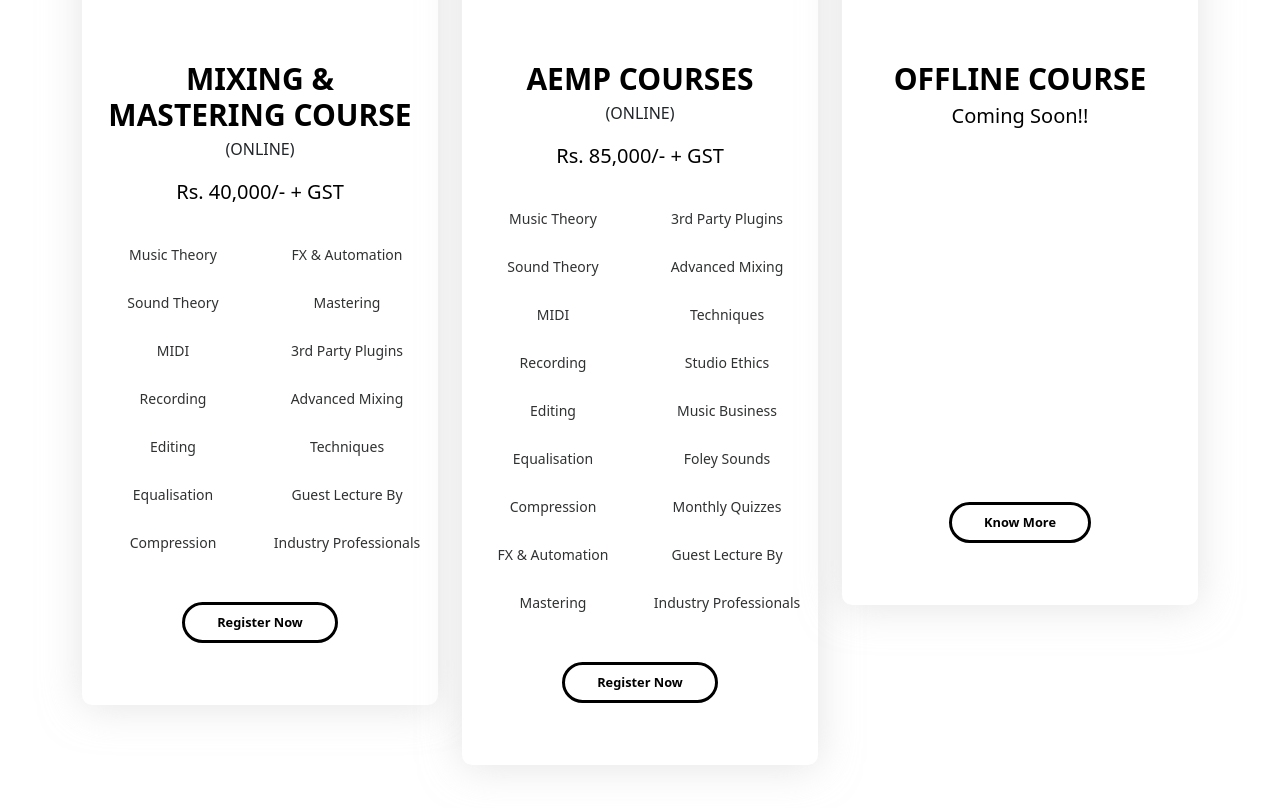
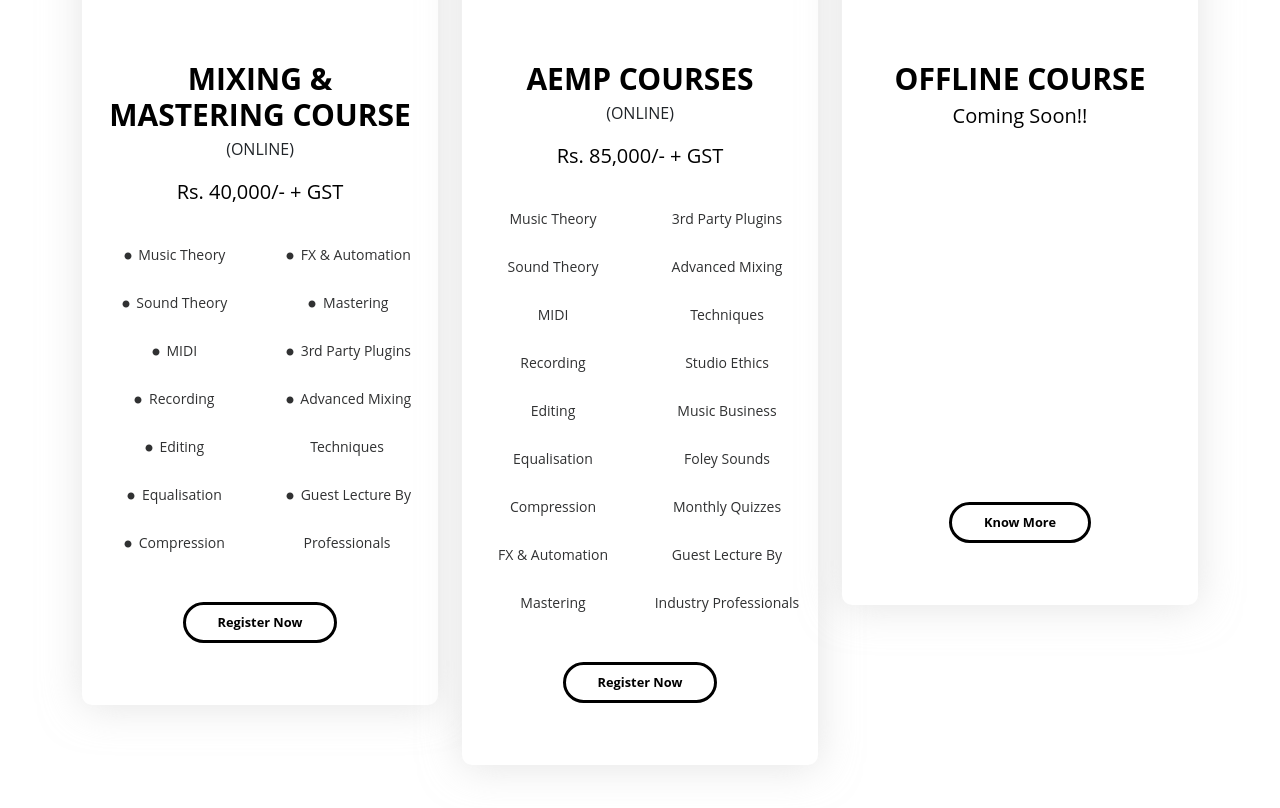
Before and after one commit to mixwithvasudevm/PortfolioSite, a React (Create React App) app in the folder client/: page /aemp in a window 1280 px wide. Shown: the part 960-1768 px from the top of the page. Built offline with nearby package versions, Linux system fonts and the light colour scheme.

Commit message:
body family

```diff
--- a/client/src/App.css
+++ b/client/src/App.css
@@ -19,6 +19,10 @@
 ::-webkit-scrollbar-thumb:hover {
   background: #000;
 }
+@import url('https://fonts.googleapis.com/css2?family=Open+Sans&display=swap');
+body{
+  font-family: 'Open Sans', sans-serif;
+}
 @import url('https://fonts.googleapis.com/css2?family=Montserrat:wght@700&display=swap');
 .header-family{
 font-family: Montserrat,Sans-serif;
@@ -27,8 +31,6 @@ color: #191a1f;
 font-size: 2.8em;
 font-weight: 700;
 text-transform: uppercase;
-
-
 }
 .full-container {
   max-width: unset !important;
--- a/client/src/components/AempBody.jsx
+++ b/client/src/components/AempBody.jsx
@@ -1,7 +1,7 @@
 import React, { Component } from "react";
 import { Container, Row, Col } from "reactstrap";
 // import "./css/pricing-plan.css";
-
+import { GoPrimitiveDot } from "react-icons/go";
 class AempBody extends Component {
   render() {
     return (
@@ -17,28 +17,30 @@ class AempBody extends Component {
                   <h4 className="d-flex align-items-center justify-content-center pricing-plan-cost ml-auto mb-1">
                   MIXING & MASTERING COURSE
                   </h4>
-                  <p className="d-flex align-items-center justify-content-center">(ONLINE)</p>
-                  <p className=" d-flex align-items-center justify-content-center pricing-plan-title"> Rs. 40,000/- + GST</p>
+                  <p className="">(ONLINE)</p>
+                  <p className="  pricing-plan-title"> Rs. 40,000/- + GST</p>
                   <br/>
                   <Row>
                     <Col>
                       <ul className="pricing-plan-features pricingli">
-                        <li>Music Theory</li>
-                        <li>Sound Theory</li>
-                        <li>MIDI</li>
-                        <li>Recording</li>
-                        <li>Editing</li>
-                        <li>Equalisation</li>
-                        <li>Compression</li>
+                      <i class="fas fa-angle-double-right"></i>
+
+                        <li><GoPrimitiveDot/> Music Theory</li>
+                        <li><GoPrimitiveDot/> Sound Theory</li>
+                        <li><GoPrimitiveDot/> MIDI</li>
+                        <li><GoPrimitiveDot/> Recording</li>
+                        <li><GoPrimitiveDot/> Editing</li>
+                        <li><GoPrimitiveDot/> Equalisation</li>
+                        <li><GoPrimitiveDot/> Compression</li>
                       </ul>
                     </Col>
                     <Col>
                       <ul className="pricing-plan-features pricingli">
-                        <li>FX & Automation</li>
-                        <li>Mastering</li>
-                        <li>3rd Party Plugins</li>
-                        <li>Advanced Mixing Techniques</li>
-                        <li>Guest Lecture By Industry Professionals</li>
+                        <li><GoPrimitiveDot/> FX & Automation</li>
+                        <li><GoPrimitiveDot/> Mastering</li>
+                        <li><GoPrimitiveDot/> 3rd Party Plugins</li>
+                        <li><GoPrimitiveDot/> Advanced Mixing Techniques</li>
+                        <li><GoPrimitiveDot/> Guest Lecture By Professionals</li>
                       </ul>
                     </Col>
                   </Row>
```
